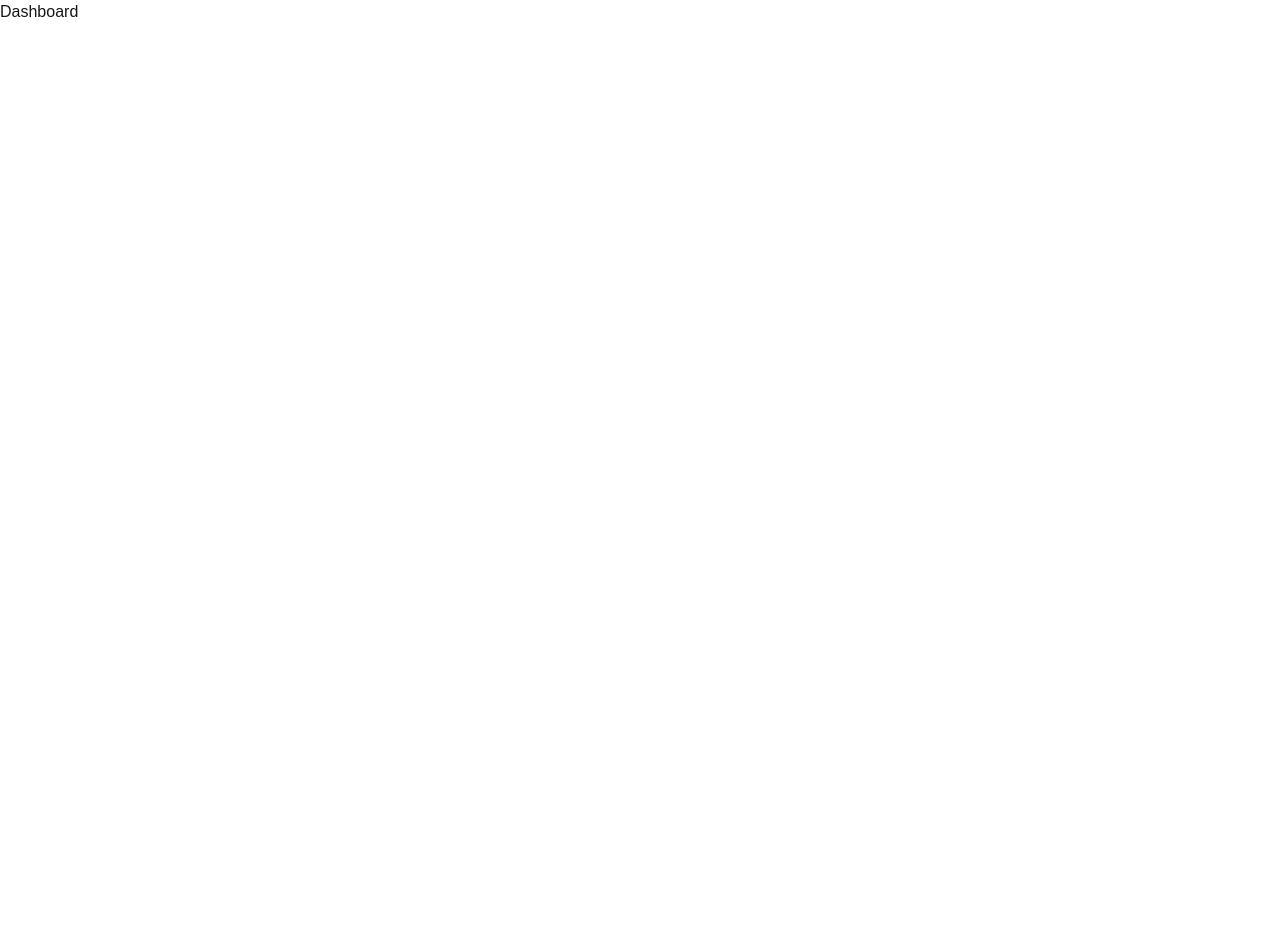
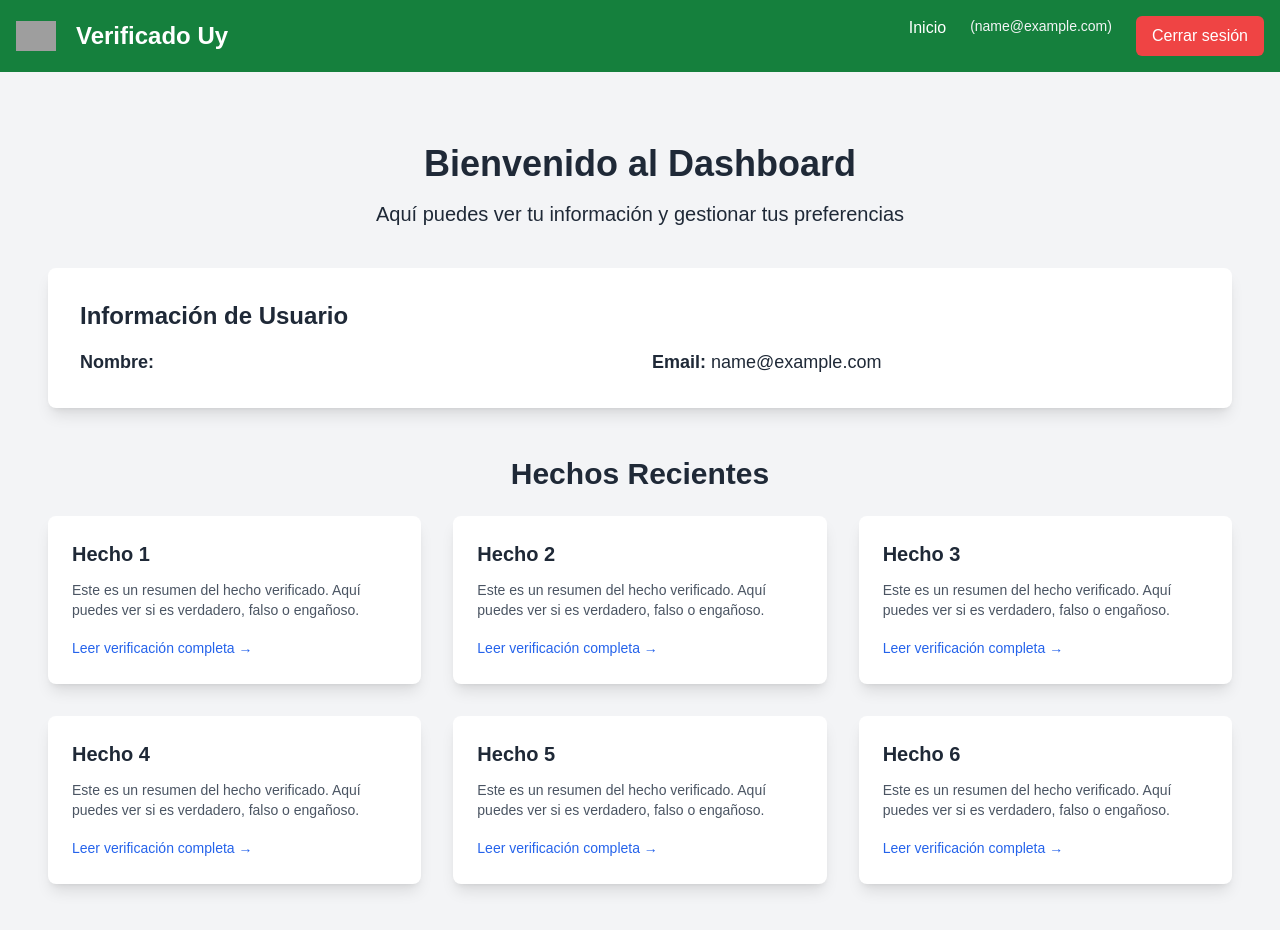
Before and after one commit to xSanPrax/verificado_uy, a Next.js app: page /usuario in a window 1280 px wide. Before the commit this address had no page. Shown: the top 930 px of the page. Before the commit the page ends 800 px from the top, so only its background shows below. Built offline with nearby package versions, Linux system fonts and the light colour scheme; sample sign-in values are in the browser's storage; grey boxes are pictures that could not be loaded.

Commit message:
varias_cosas

```diff
--- a/src/app/(dashboard)/usuario/page.jsx
+++ b/src/app/(dashboard)/usuario/page.jsx
@@ -1,11 +1,68 @@
+"use client";
+
+import { useContext } from "react";
+import AuthContext from "@/context/auth/auth_context";
 import ProtectedRoute from "@/components/ProtectedRoute";
 
 const Dashboard = () => {
+  const { usuarioAuth } = useContext(AuthContext);
+
   return (
     <ProtectedRoute>
-      <div>
-        <h1>Dashboard</h1>
-        {/* Contenido protegido */}
+      <div className="min-h-screen bg-gray-100 dark:bg-gray-900 text-gray-800 dark:text-gray-100 py-12">
+          <div className="max-w-7xl mx-auto px-6 text-center">
+            <h1 className="text-4xl font-bold">Bienvenido al Dashboard</h1>
+            <p className="text-xl mt-4">
+              Aquí puedes ver tu información y gestionar tus preferencias
+            </p>
+          </div>
+
+        <main className="max-w-7xl mx-auto px-6 py-10 space-y-12">
+          {usuarioAuth && (
+            <section className="bg-white dark:bg-gray-800 rounded-lg shadow-lg p-8">
+              <h2 className="text-2xl font-semibold mb-4">Información de Usuario</h2>
+              <div className="grid grid-cols-1 md:grid-cols-2 gap-6">
+                <div>
+                  <p className="text-lg">
+                    <span className="font-semibold">Nombre:</span> {usuarioAuth.fullName}
+                  </p>
+                </div>
+                <div>
+                  <p className="text-lg">
+                    <span className="font-semibold">Email:</span> {usuarioAuth.email}
+                  </p>
+                </div>
+              </div>
+            </section>
+          )}
+
+          <section>
+            <h2 className="text-3xl font-semibold mb-6 text-center">Hechos Recientes</h2>
+            <div className="grid gap-8 sm:grid-cols-2 lg:grid-cols-3">
+              {[1, 2, 3, 4, 5, 6].map((id) => (
+                <div
+                  key={id}
+                  className="bg-white dark:bg-gray-800 rounded-lg shadow-lg overflow-hidden transition-transform transform hover:scale-105"
+                >
+                  <div className="p-6">
+                    <h3 className="text-xl font-semibold mb-3 text-gray-800 dark:text-gray-100">
+                      Hecho {id}
+                    </h3>
+                    <p className="text-sm text-gray-600 dark:text-gray-400 mb-4">
+                      Este es un resumen del hecho verificado. Aquí puedes ver si es verdadero, falso o engañoso.
+                    </p>
+                    <a
+                      href="#"
+                      className="text-blue-600 dark:text-blue-400 text-sm font-medium hover:underline"
+                    >
+                      Leer verificación completa →
+                    </a>
+                  </div>
+                </div>
+              ))}
+            </div>
+          </section>
+        </main>
       </div>
     </ProtectedRoute>
   );
--- a/src/app/layout.tsx
+++ b/src/app/layout.tsx
@@ -1,6 +1,8 @@
-import type { Metadata } from "next";
+"use client";
+
 import localFont from "next/font/local";
-import {AuthState} from "@/context/auth/auth_state";
+import { AuthState } from "@/context/auth/auth_state";
+import Navbar from "@/components/Navbar"; // Importa la barra de navegación superior
 import "./globals.css";
 
 const geistSans = localFont({
@@ -14,11 +16,6 @@ const geistMono = localFont({
   weight: "100 900",
 });
 
-export const metadata: Metadata = {
-  title: "Create Next App",
-  description: "Generated by create next app",
-};
-
 export default function RootLayout({
   children,
 }: Readonly<{
@@ -26,11 +23,10 @@ export default function RootLayout({
 }>) {
   return (
     <html lang="en">
-      <body
-        className={`${geistSans.variable} ${geistMono.variable} antialiased`}
-      >
+      <body className={`${geistSans.variable} ${geistMono.variable} antialiased`}>
         <AuthState>
-          {children}
+          <Navbar /> {/* Barra de navegación superior */}
+          <main className="p-6 bg-gray-100 min-h-screen">{children}</main> {/* Contenido principal */}
         </AuthState>
       </body>
     </html>
--- a/src/app/page.tsx
+++ b/src/app/page.tsx
@@ -1,81 +1,55 @@
-"use client"
+"use client";
 
 import Image from "next/image";
 
 export default function Home() {
   return (
-    <div className="min-h-screen bg-gray-100 dark:bg-gray-900 text-gray-800 dark:text-gray-100">
-      {/* Header */}
-      <header className="bg-green-700 text-white py-6 shadow-lg">
-        <div className="max-w-7xl mx-auto px-4 flex items-center justify-between">
-          {/* Logotipo */}
-          <div className="flex items-center">
-            <Image
-              src="/logo.png" // Asegúrate de tener un logotipo en la carpeta public
-              alt="Verificado Uy Logo"
-              width={50}
-              height={50}
-              className="mr-3"
-            />
-            <h1 className="text-2xl font-bold">Verificado Uy</h1>
-          </div>
-          {/* Navegación (Opcional) */}
-          <nav>
-            <ul className="flex space-x-4">
-              <li>
-                <a href="/" className="hover:text-gray-300">Inicio</a>
-              </li>
-              <li>
-                <a href="/about" className="hover:text-gray-300">Acerca de</a>
-              </li>
-              <li>
-                <a href="/contact" className="hover:text-gray-300">Contacto</a>
-              </li>
-            </ul>
-          </nav>
-        </div>
-      </header>
+    <div className="min-h-screen bg-gray-50 dark:bg-gray-900 text-gray-800 dark:text-gray-100 flex flex-col">
 
       {/* Main Content */}
-      <main className="max-w-7xl mx-auto p-6 space-y-12">
-        {/* Intro Section */}
-        <section className="text-center">
-          <h2 className="text-3xl font-semibold">¡No te dejes engañar!</h2>
-          <p className="mt-4 text-lg">
-            En Verificado Uy te ayudamos a diferenciar entre los hechos reales y la desinformación. Nuestra misión es brindar información verificada y ayudar a la comunidad a mantenerse informada.
+      <main className="flex-grow bg-gray-100 dark:bg-gray-900 text-center py-20 px-6">
+        <section className="max-w-3xl mx-auto space-y-8">
+          <h2 className="text-4xl md:text-5xl font-bold leading-tight">
+            ¡No te dejes engañar!
+          </h2>
+          <p className="text-lg md:text-xl text-gray-700 dark:text-gray-300">
+            En Verificado Uy te ayudamos a diferenciar entre los hechos reales y la desinformación.
+            Nuestra misión es brindar información verificada y ayudar a la comunidad a mantenerse informada.
           </p>
           <a
             href="/login"
-            className="inline-block mt-6 px-8 py-3 bg-blue-600 text-white font-semibold rounded-md shadow-md hover:bg-blue-700 transition-colors"
+            className="inline-block px-10 py-4 bg-blue-600 text-white font-semibold rounded-lg shadow-md hover:bg-blue-700 transition-transform transform hover:scale-105"
           >
             Verificar un hecho ahora
           </a>
         </section>
+      </main>
 
-        {/* Recent Verifications */}
-        <section>
-          <h2 className="text-2xl font-semibold mb-6 text-center">Verificaciones Recientes</h2>
-          <div className="grid gap-8 sm:grid-cols-2 lg:grid-cols-3">
+      {/* Recent Verifications */}
+      <section className="bg-white dark:bg-gray-800 py-16">
+        <div className="max-w-7xl mx-auto px-6">
+          <h2 className="text-3xl font-bold mb-10 text-center">Verificaciones Recientes</h2>
+          <div className="grid gap-10 sm:grid-cols-2 lg:grid-cols-3">
             {[1, 2, 3].map((id) => (
               <div
                 key={id}
-                className="bg-white dark:bg-gray-800 rounded-lg shadow-lg overflow-hidden transition-transform transform hover:scale-105"
+                className="bg-gray-50 dark:bg-gray-700 rounded-lg shadow-lg overflow-hidden transition-transform transform hover:scale-105"
               >
                 <Image
-                  src={`/facts_verified_${id}.jpg`} // Asegúrate de tener las imágenes en public
+                  src={`/facts_verified_${id}.jpg`}
                   alt={`Verificación hecho ${id}`}
-                  width={400}
+                  width={500}
                   height={300}
                   className="w-full h-48 object-cover"
                 />
                 <div className="p-6">
-                  <h3 className="text-xl font-semibold mb-2">Verificación: Hecho {id}</h3>
-                  <p className="text-sm text-gray-600 dark:text-gray-400 mb-4">
-                    Un breve resumen del hecho verificado y el resultado: verdadero, falso o engañoso. Haz clic para más detalles.
+                  <h3 className="text-2xl font-semibold mb-3">Verificación: Hecho {id}</h3>
+                  <p className="text-gray-600 dark:text-gray-400">
+                    Resumen breve sobre el hecho verificado y el resultado: verdadero, falso o engañoso.
                   </p>
                   <a
                     href="#"
-                    className="text-blue-600 dark:text-blue-400 text-sm font-medium hover:underline"
+                    className="text-blue-600 dark:text-blue-400 mt-4 inline-block font-medium hover:underline"
                   >
                     Leer verificación completa →
                   </a>
@@ -83,40 +57,12 @@ export default function Home() {
               </div>
             ))}
           </div>
-        </section>
-
-        {/* Submit Fact for Verification */}
-        <section id="verify-now" className="bg-white dark:bg-gray-800 p-8 rounded-lg shadow-lg text-center">
-          <h2 className="text-2xl font-semibold mb-4">Envía un Hecho para Verificación</h2>
-          <p className="mb-6 text-lg">
-            ¿Tienes dudas sobre un hecho? Envíalo a nuestro equipo y te ayudaremos a verificar su veracidad.
-          </p>
-          <form className="space-y-6 max-w-md mx-auto">
-            <div>
-              <label htmlFor="factLink" className="block text-sm font-medium text-gray-700 dark:text-gray-300">
-                Enlace del hecho
-              </label>
-              <input
-                type="url"
-                id="factLink"
-                required
-                className="w-full mt-1 p-3 text-gray-800 border border-gray-300 rounded-md focus:outline-none focus:ring-2 focus:ring-green-500"
-                placeholder="https://ejemplo.com/hecho"
-              />
-            </div>
-            <button
-              type="submit"
-              className="w-full px-6 py-3 bg-green-600 text-white font-semibold rounded-md shadow-md hover:bg-green-700 transition-colors"
-            >
-              Enviar para Verificación
-            </button>
-          </form>
-        </section>
-      </main>
+        </div>
+      </section>
 
       {/* Footer */}
-      <footer className="bg-green-700 text-white py-6">
-        <div className="max-w-7xl mx-auto px-4 flex flex-col md:flex-row justify-between items-center">
+      <footer className="bg-green-700 text-white py-8">
+        <div className="max-w-7xl mx-auto px-6 flex flex-col md:flex-row justify-between items-center">
           <div className="flex space-x-6 mb-4 md:mb-0">
             <a
               className="hover:underline"
@@ -143,9 +89,7 @@ export default function Home() {
               Visita Next.js →
             </a>
           </div>
-          <p className="text-xs">
-            © 2024 Verificado Uy. Todos los derechos reservados.
-          </p>
+          <p className="text-sm">© 2024 Verificado Uy. Todos los derechos reservados.</p>
         </div>
       </footer>
     </div>
--- /dev/null
+++ b/src/components/Navbar.jsx
@@ -0,0 +1,48 @@
+"use client";
+
+import Image from "next/image";
+import { useContext } from "react";
+import AuthContext from "@/context/auth/auth_context";
+import { useRouter } from "next/navigation";
+
+const Navbar = () => {
+  const { usuarioAuth, logout } = useContext(AuthContext);
+  const router = useRouter();
+
+  const handleLogout = () => {
+    logout();
+    router.push("/login");
+  };
+
+  return (
+    <nav className="bg-green-700 text-white shadow-lg">
+      <div className="max-w-7xl mx-auto px-4 py-4 flex items-center justify-between">
+        <div className="flex items-center space-x-3">
+          <Image src="/logo.png" alt="Verificado Uy Logo" width={40} height={40} className="mr-2" />
+          <h1 className="text-2xl font-bold">Verificado Uy</h1>
+        </div>
+        <ul className="flex space-x-6">
+          <li className="hover:text-gray-300 cursor-pointer" onClick={() => router.push("/usuario")}>
+            Inicio
+          </li>
+          {usuarioAuth ? (
+            <>
+              <li className="text-sm text-gray-100">
+                {usuarioAuth.fullName} ({usuarioAuth.email})
+              </li>
+              <li className="bg-red-500 hover:bg-red-600 text-white px-4 py-2 rounded-md cursor-pointer" onClick={handleLogout}>
+                Cerrar sesión
+              </li>
+            </>
+          ) : (
+            <li className="bg-blue-600 hover:bg-blue-700 text-white px-4 py-2 rounded-md cursor-pointer" onClick={() => router.push("/login")}>
+              Iniciar sesión
+            </li>
+          )}
+        </ul>
+      </div>
+    </nav>
+  );
+};
+
+export default Navbar;
```
Also changed, not shown: src/components/ProtectedRoute.jsx (+6 -9 lines), src/context/auth/auth_state.jsx (+7 -5 lines).
